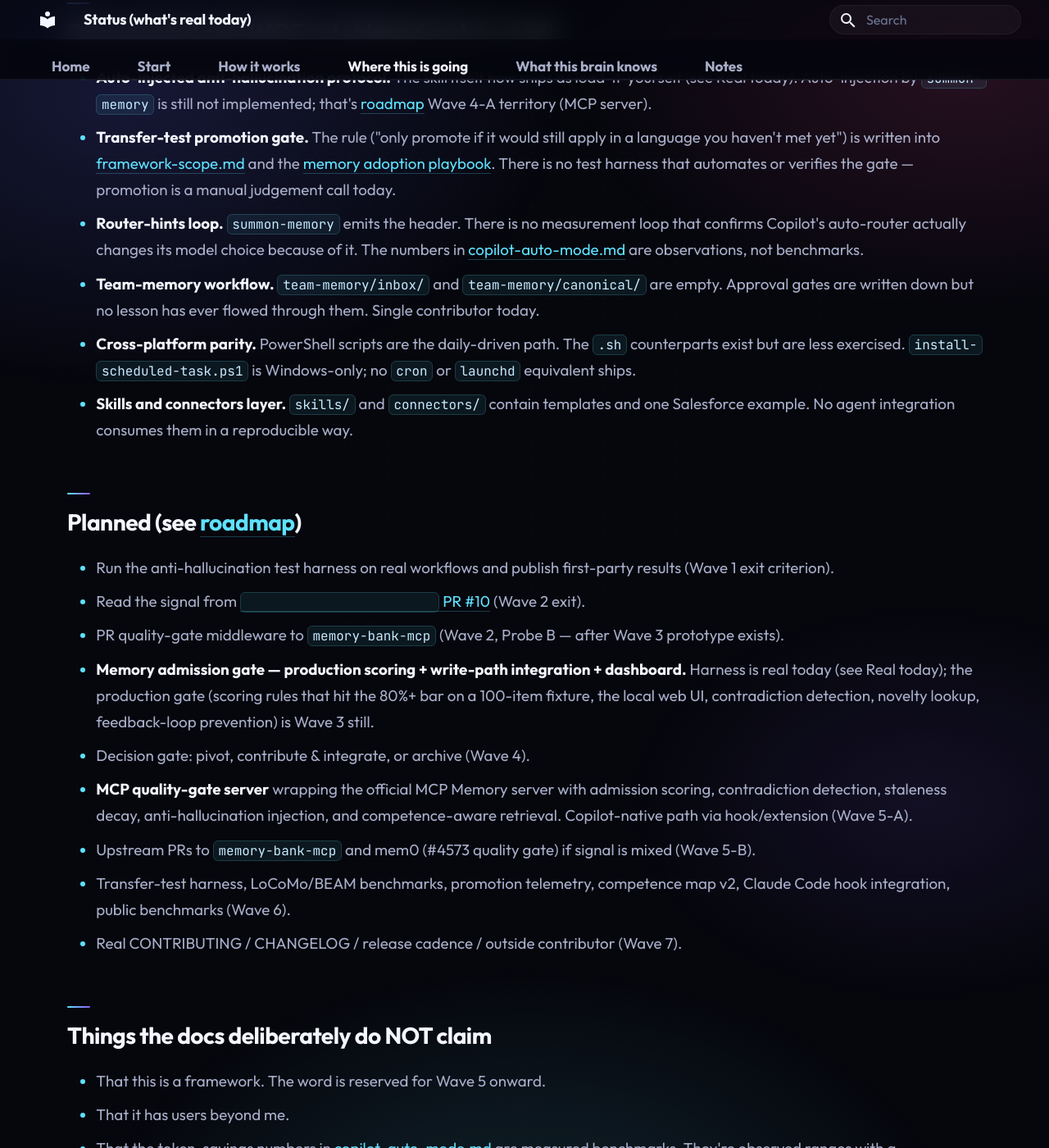
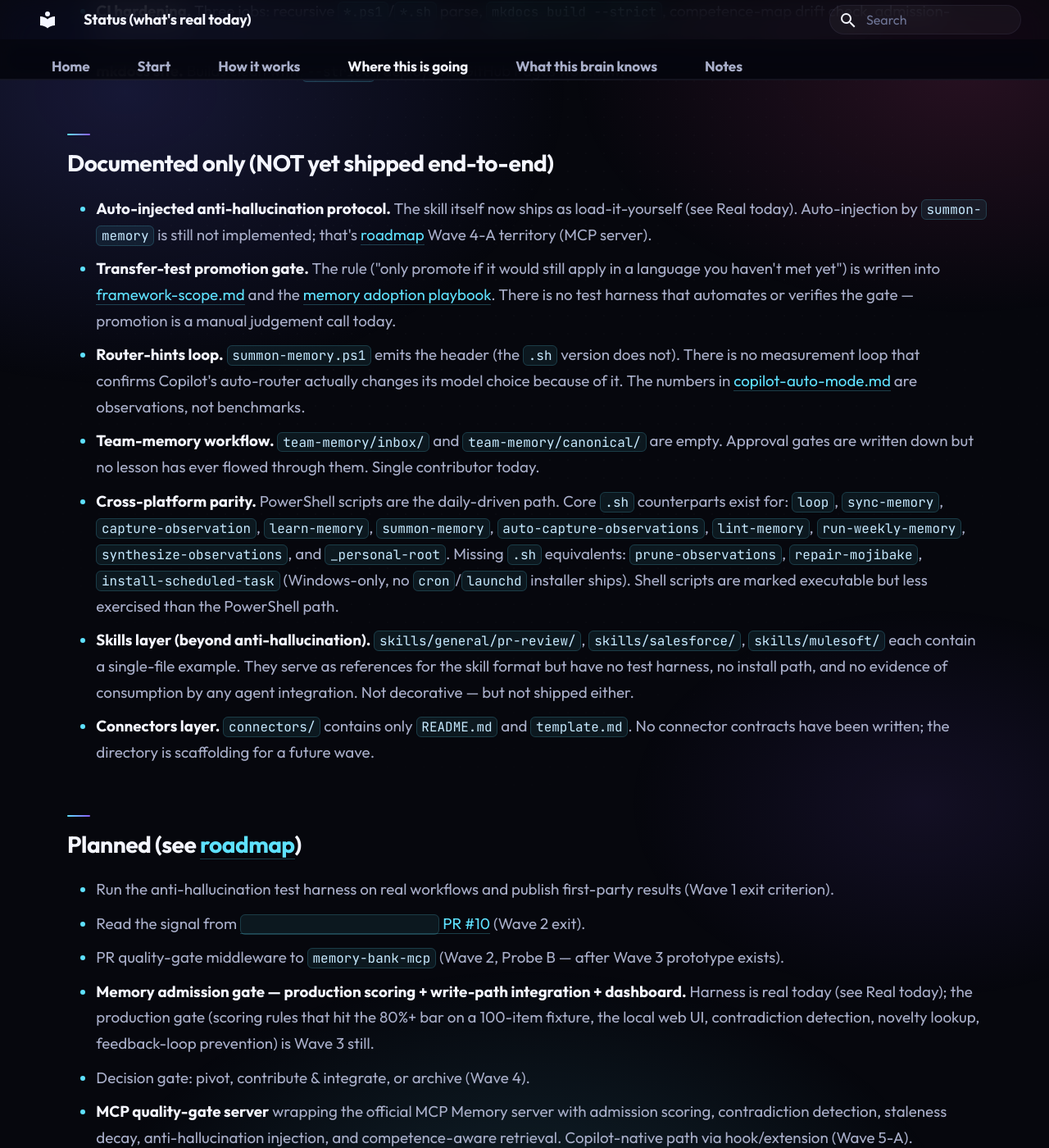
Before and after one commit to victorfelisbino/my-agent-memory, an MkDocs documentation site: the page built from docs/status.md, in a window 1280 px wide and 1400 px high, scrolled down 2681 px. Shown: the whole window at 82% size. Built offline with MkDocs 1.6.1 and Material for MkDocs 9.7.7, drawn with Linux system fonts in a browser that asks for light colours; some of the changed text lies outside the part shown.

Commit message:
docs: audit-driven fixes to status.md and README (reflect actual script coverage)
- Clarify context brief uses keyword-based scoring, not semantic/embedding
- Clarify weekly learner is frequency counting, not ML
- Add machine + workspace attribution to cross-machine sync description
- Fix cross-platform parity: enumerate which .sh scripts exist and which don't
- Split skills and connectors into separate items with honest maturity assessment
- Note router-hints only in .ps1 version, not .sh
- Remove prune-observations from README's .sh list (doesn't exist)

Co-Authored-By: Claude Opus 4.6 <noreply@anthropic.com>

```diff
--- a/docs/status.md
+++ b/docs/status.md
@@ -13,11 +13,11 @@ Three columns:
 ## Real today
 
 - **Two-repo split.** Framework lives here; private state lives in a sibling `my-agent-memory-personal` repo. Path resolution via `AGENT_MEMORY_PERSONAL`, sibling directory, or fallback.
-- **Cross-machine sync.** `sync-memory.ps1` / `.sh` pulls, captures from local Copilot transcripts, regenerates `active-threads.md`, optionally commits + pushes the personal repo. `.gitattributes` merge=union prevents conflicts on `observations.jsonl`.
+- **Cross-machine sync.** `sync-memory.ps1` / `.sh` pulls, captures from local Copilot transcripts (with machine + workspace attribution), regenerates `active-threads.md`, optionally commits + pushes the personal repo. `.gitattributes` merge=union prevents conflicts on `observations.jsonl`.
 - **One-verb capture.** `loop.ps1` / `.sh` with `idea | start | promise | wait | done | show`. Every capture also appends to `observations.jsonl`.
-- **Context brief generation.** `summon-memory.ps1` produces a ranked brief (full or `-Compact`) with a router-hints header for Copilot auto-mode.
-- **Weekly synthesis loop.** `run-weekly-memory.ps1` runs the learner, captures, synthesizes, lints team-memory, and commits.
-- **Daily scheduled task install (Windows).** `install-scheduled-task.ps1` registers the daily sync.
+- **Context brief generation.** `summon-memory.ps1` / `.sh` produces a ranked brief (full or `-Compact`) with router-hints headers. Scoring is keyword-based (multi-dimension: keyword relevance + file freshness + confidence metadata + verification-date). No semantic/embedding search &mdash; relevance depends on keyword overlap between the task description and file contents.
+- **Weekly synthesis loop.** `run-weekly-memory.ps1` / `.sh` orchestrates a 6-step pipeline: pull, run learner (frequency counter on Copilot transcripts &mdash; keyword trigger matching, not ML), cross-machine sync, synthesize observations, prune old entries, lint team-memory, and commit both repos.
+- **Daily scheduled task install (Windows).** `install-scheduled-task.ps1` registers the daily sync. No `cron` or `launchd` equivalent is shipped (launchd logs are gitignored for local use).
 - **Documented principles, gotchas, and domain playbooks** &mdash; `thinking-principles.md`, `decision-framework.md`, `cognitive-bias-checks.md`, `gotchas.md`, `salesforce-debugging.md`, `domains/`. These are the things `summon-memory` ranks and pulls from.
 - **Anti-hallucination skill (load-it-yourself).** Packaged from `anti-hallucination-protocol.md` into [`skills/general/anti-hallucination/`](https://github.com/victorfelisbino/my-agent-memory/blob/main/skills/general/anti-hallucination/) with copy-paste block, per-agent install paths (Copilot / Cline / Cursor), a five-prompt before/after test harness, a results template, and a redacted [example results file](https://github.com/victorfelisbino/my-agent-memory/blob/main/skills/general/anti-hallucination/results-examples/example-redacted.md). See [Anti-hallucination skill](anti-hallucination-skill.md). Effectiveness in any specific setup still requires running the harness; real-run results across agents not yet aggregated.
 - **Public probe.** Anti-hallucination skill submitted upstream to [`groupzer0/vs-code-agents` PR #10](https://github.com/groupzer0/vs-code-agents/pull/10), open and awaiting review (Wave 2). Outcome is the real signal; PR being open is just the probe being live.
@@ -30,10 +30,11 @@ Three columns:
 
 - **Auto-injected anti-hallucination protocol.** The skill itself now ships as load-it-yourself (see Real today). Auto-injection by `summon-memory` is still not implemented; that's [roadmap](roadmap.md) Wave 4-A territory (MCP server).
 - **Transfer-test promotion gate.** The rule ("only promote if it would still apply in a language you haven't met yet") is written into [framework-scope.md](framework-scope.md) and the [memory adoption playbook](memory-adoption-playbook.md). There is no test harness that automates or verifies the gate &mdash; promotion is a manual judgement call today.
-- **Router-hints loop.** `summon-memory` emits the header. There is no measurement loop that confirms Copilot's auto-router actually changes its model choice because of it. The numbers in [copilot-auto-mode.md](copilot-auto-mode.md) are observations, not benchmarks.
+- **Router-hints loop.** `summon-memory.ps1` emits the header (the `.sh` version does not). There is no measurement loop that confirms Copilot's auto-router actually changes its model choice because of it. The numbers in [copilot-auto-mode.md](copilot-auto-mode.md) are observations, not benchmarks.
 - **Team-memory workflow.** `team-memory/inbox/` and `team-memory/canonical/` are empty. Approval gates are written down but no lesson has ever flowed through them. Single contributor today.
-- **Cross-platform parity.** PowerShell scripts are the daily-driven path. The `.sh` counterparts exist but are less exercised. `install-scheduled-task.ps1` is Windows-only; no `cron` or `launchd` equivalent ships.
-- **Skills and connectors layer.** `skills/` and `connectors/` contain templates and one Salesforce example. No agent integration consumes them in a reproducible way.
+- **Cross-platform parity.** PowerShell scripts are the daily-driven path. Core `.sh` counterparts exist for: `loop`, `sync-memory`, `capture-observation`, `learn-memory`, `summon-memory`, `auto-capture-observations`, `lint-memory`, `run-weekly-memory`, `synthesize-observations`, and `_personal-root`. Missing `.sh` equivalents: `prune-observations`, `repair-mojibake`, `install-scheduled-task` (Windows-only, no `cron`/`launchd` installer ships). Shell scripts are marked executable but less exercised than the PowerShell path.
+- **Skills layer (beyond anti-hallucination).** `skills/general/pr-review/`, `skills/salesforce/`, `skills/mulesoft/` each contain a single-file example. They serve as references for the skill format but have no test harness, no install path, and no evidence of consumption by any agent integration. Not decorative &mdash; but not shipped either.
+- **Connectors layer.** `connectors/` contains only `README.md` and `template.md`. No connector contracts have been written; the directory is scaffolding for a future wave.
 
 ## Planned (see [roadmap](roadmap.md))
 
```
Also changed, not shown: README.md (+1 -1 lines).
